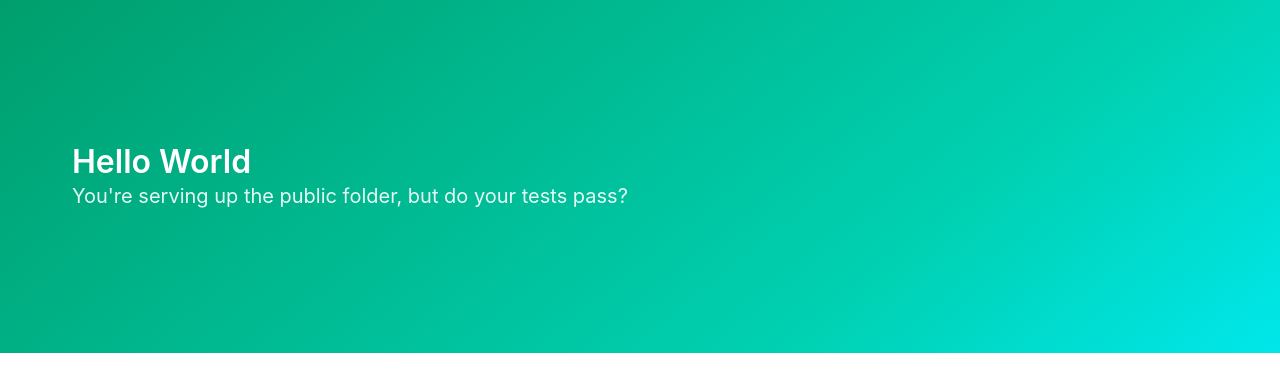
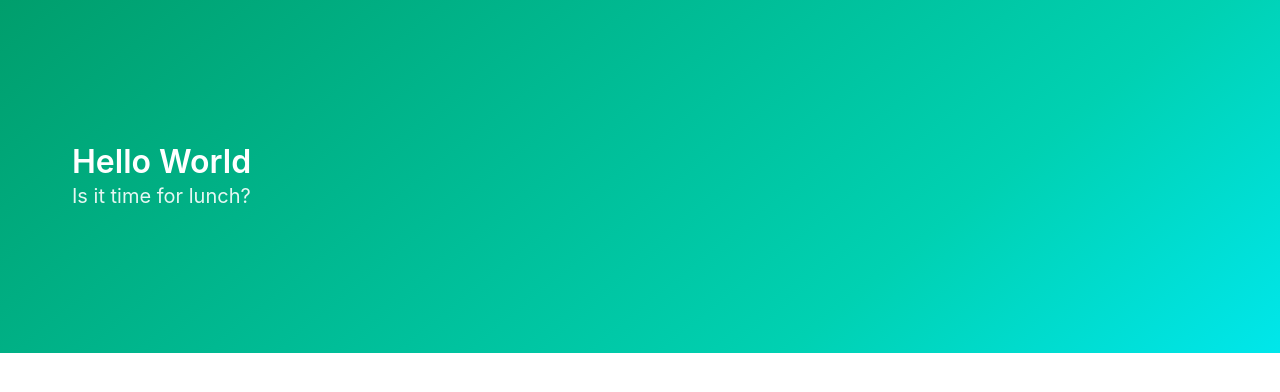
Before and after one commit to BrianAustin/startnow-ops200-deliver-it-well, a website: page public/index.html in a window 1280 px wide. Drawn offline with nearby package versions, Linux system fonts and the light colour scheme.

Commit message:
test changes

```diff
--- a/public/index.html
+++ b/public/index.html
@@ -13,7 +13,7 @@
   <div class="hero-body">
     <div class="container">
       <h1 class="title">Hello World</h1>
-      <h2 class="subtitle">You're serving up the public folder, but do your tests pass?</h2>
+      <h2 class="subtitle">Is it time for lunch?</h2>
     </div>
   </div>
 </section>
```
Also changed, not shown: tests/server.spec.js (+11 -0 lines).
